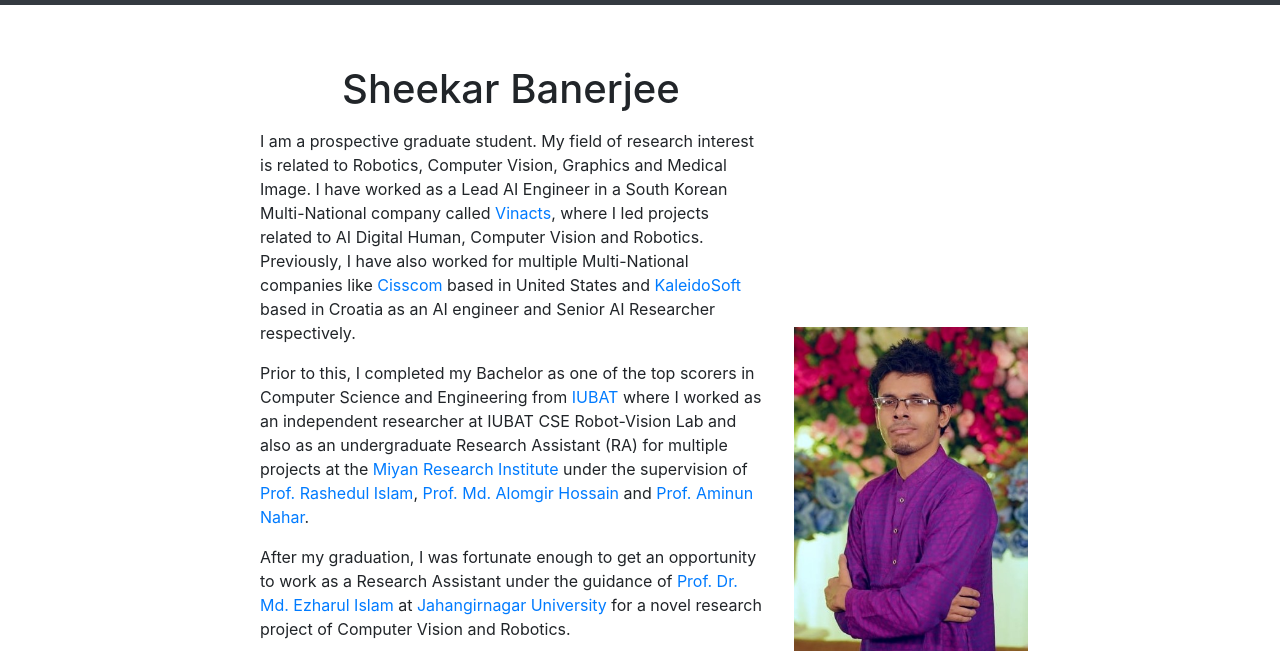
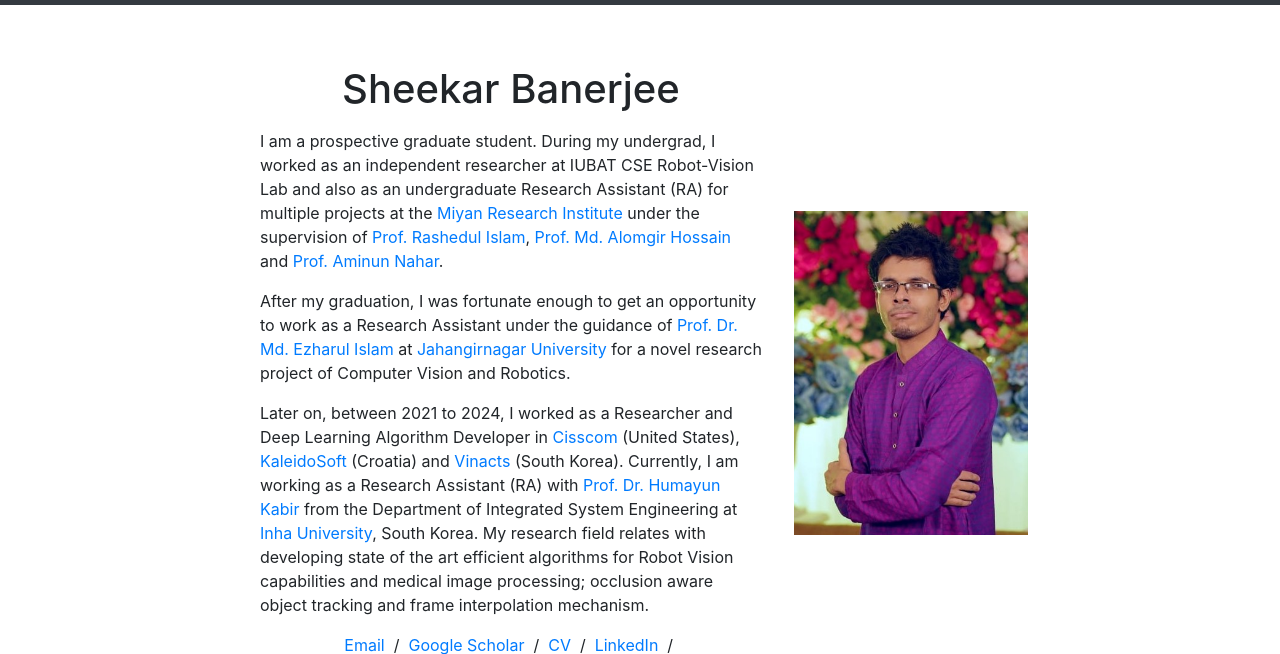
Before and after one commit to ac005sheekar/sheekar.github.io, a plain HTML site: page index.html in a window 1280 px wide. Shown: the part 51-705 px from the top of the page. Drawn offline with nearby package versions, Linux system fonts and the light colour scheme.

Commit message:
Update index.html

```diff
--- a/index.html
+++ b/index.html
@@ -49,20 +49,8 @@
 
                 <h1 style="text-align: center;"><name>Sheekar Banerjee</name></h1>
               </p>
-              <p>I am a prospective graduate student. My field of research interest is related to Robotics, Computer Vision,
-                Graphics and Medical Image. I have worked as a Lead AI Engineer in a South Korean Multi-National
-                company called <a href="https://www.vinacts.com/">Vinacts</a>,
-                where I led projects related to AI Digital Human, Computer Vision and Robotics.
-                Previously, I have also worked for multiple Multi-National companies
-                like <a href="https://www.cisscom.com/">Cisscom</a> based in
-                United States and <a href="https://kaleidosoftgames.com/">KaleidoSoft</a> based in Croatia as an
-                AI engineer and Senior AI Researcher
-                respectively.
-              </p>
-              <p>
-                Prior to this, I completed my Bachelor as one of the top scorers in Computer Science and Engineering
-                from <a href="https://iubat.edu/">IUBAT</a>
-                where I worked as an independent researcher at IUBAT CSE Robot-Vision Lab and
+              <p>I am a prospective graduate student.
+                During my undergrad, I worked as an independent researcher at IUBAT CSE Robot-Vision Lab and
                 also as an undergraduate Research Assistant (RA) for multiple projects at the
                 <a href="https://iubat.edu/miyan-research-institute/">Miyan Research Institute</a>
                 under the supervision of
@@ -75,13 +63,26 @@
                 at <a href="https://juniv.edu/">Jahangirnagar University</a>
                 for a novel research project of Computer Vision and Robotics.
               </p>
-              <p>Currently, I am working as a research assistant (RA) with <a href="https://www.linkedin.com/in/humayun-kabir-phd-49696515a/?originalSubdomain=kr">Prof. Dr. Humayun Kabir</a>
-                from the Department of Integrated System Engineering at <a href="https://eng.inha.ac.kr/eng/index.do">Inha University</a>, South Korea.
+              <p>
+                Later on, between 2021 to 2024, I worked as a Researcher and Deep Learning Algorithm Developer in
+                <a href="https://www.cisscom.com/">Cisscom</a> (United States),
+                <a href="https://kaleidosoftgames.com/">KaleidoSoft</a> (Croatia) and
+                <a href="https://www.vinacts.com/">Vinacts</a> (South Korea).
+
+                Currently, I am working as a Research Assistant (RA)
+                with <a href="https://www.linkedin.com/in/humayun-kabir-phd-49696515a/?originalSubdomain=kr">Prof. Dr. Humayun
+                  Kabir</a>
+                from the Department of Integrated System Engineering at <a href="https://eng.inha.ac.kr/eng/index.do">Inha
+                  University</a>, South Korea.
                 My research field relates with
-                developing state of the art efficient algorithms for Robot Vision capabilities, occlusion aware object
-                tracking and frame interpolation mechanism;
-                Implementing unique Deep Neural Networks from scratch for early stage disease detection (Breast Cancer, Alzheimer's Stage)
+                developing state of the art efficient algorithms for Robot Vision capabilities
+                and medical image processing; occlusion aware object tracking and frame interpolation mechanism.
+
+
               </p>
+
+
+
               <p style="text-align:center">
                 <a href="mailto:sheekar.banerjee@gmail.com">Email</a> &nbsp/&nbsp
                 <!-- <a href="data/Aadarsh-CV.pdf">CV</a> &nbsp/&nbsp -->
@@ -114,6 +115,8 @@
             </ul>
           </td> </tr>
         </tbody></table>
+
+
 
         <table style="width:100%;border:0px;border-spacing:0px;border-collapse:separate;margin-right:auto;margin-left:auto;"><tbody>
             <tr> <td style="padding:20px;width:100%;vertical-align:middle">
```
